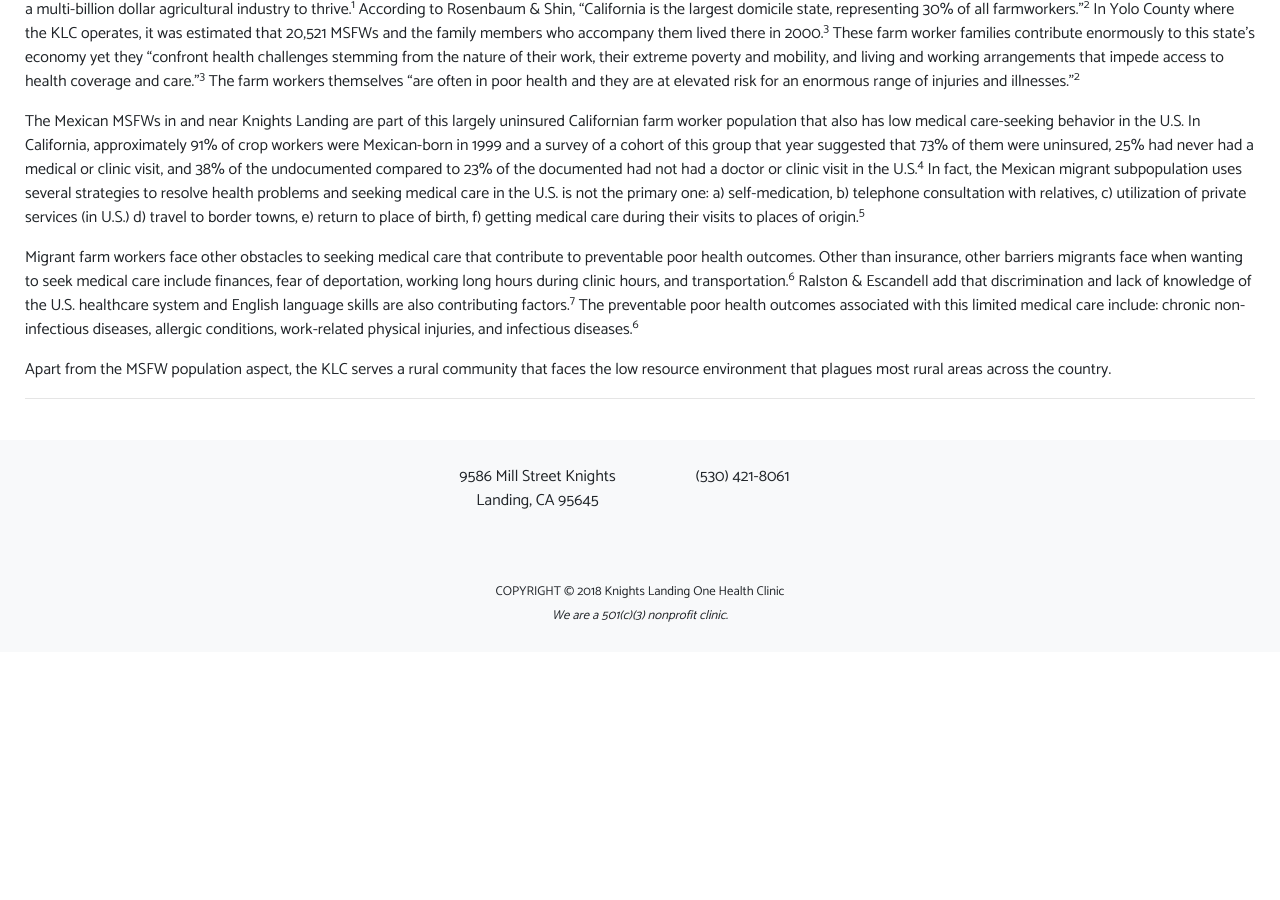
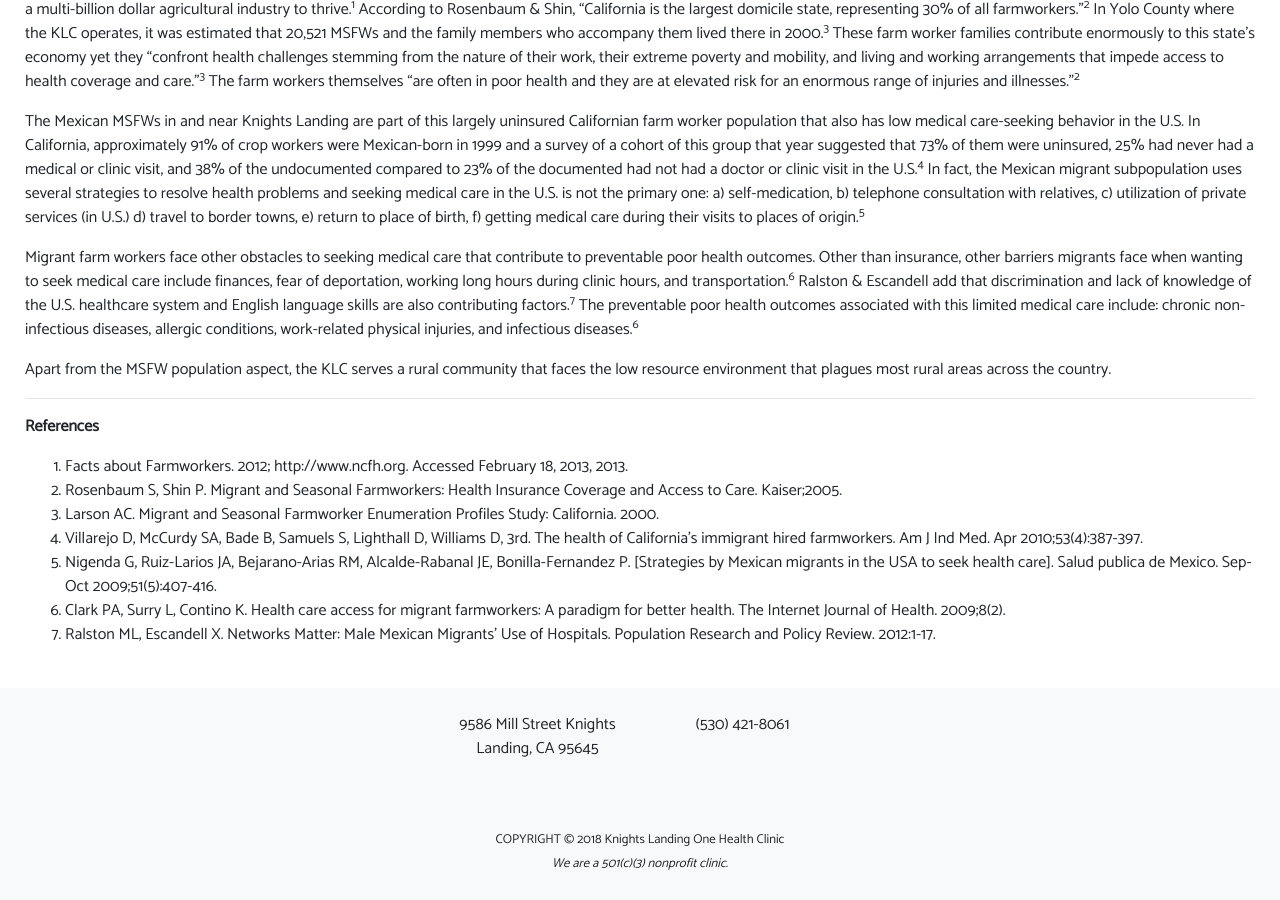
Before and after one commit to iwakoscott/knights-landing, a Jekyll site: the page built from about-us/our-patients.markdown, in a window 1280 px wide and 900 px high, scrolled down 603 px. Built offline with Jekyll 4.4.1, drawn with Linux system fonts in a browser that asks for light colours; nearby versions of some CDN libraries; before the commit the page ends 1255 px from its top, so only the background shows below that.

Commit message:
Updated Our Patients

```diff
--- a/about-us/our-patients.markdown
+++ b/about-us/our-patients.markdown
@@ -15,4 +15,14 @@ The Mexican MSFWs in and near Knights Landing are part of this largely uninsured
 Migrant farm workers face other obstacles to seeking medical care that contribute to preventable poor health outcomes. Other than insurance, other barriers migrants face when wanting to seek medical care include finances, fear of deportation, working long hours during clinic hours, and transportation.<sup>6</sup> Ralston & Escandell add that discrimination and lack of knowledge of the U.S. healthcare system and English language skills are also contributing factors.<sup>7</sup> The preventable poor health outcomes associated with this limited medical care include: chronic non-infectious diseases, allergic conditions, work-related physical injuries, and infectious diseases.<sup>6</sup>
 
 Apart from the MSFW population aspect, the KLC serves a rural community that faces the low resource environment that plagues most rural areas across the country.
+
 <hr />
+
+**References**
+1. Facts about Farmworkers. 2012; http://www.ncfh.org. Accessed February 18, 2013, 2013.
+2. Rosenbaum S, Shin P. Migrant and Seasonal Farmworkers: Health Insurance Coverage and Access to Care. Kaiser;2005.
+3. Larson AC. Migrant and Seasonal Farmworker Enumeration Profiles Study: California. 2000.
+4. Villarejo D, McCurdy SA, Bade B, Samuels S, Lighthall D, Williams D, 3rd. The health of California's immigrant hired farmworkers. Am J Ind Med. Apr 2010;53(4):387-397.
+5. Nigenda G, Ruiz-Larios JA, Bejarano-Arias RM, Alcalde-Rabanal JE, Bonilla-Fernandez P. [Strategies by Mexican migrants in the USA to seek health care]. Salud publica de Mexico. Sep-Oct 2009;51(5):407-416.
+6. Clark PA, Surry L, Contino K. Health care access for migrant farmworkers: A paradigm for better health. The Internet Journal of Health. 2009;8(2).
+7. Ralston ML, Escandell X. Networks Matter: Male Mexican Migrants’ Use of Hospitals. Population Research and Policy Review. 2012:1-17.
```
